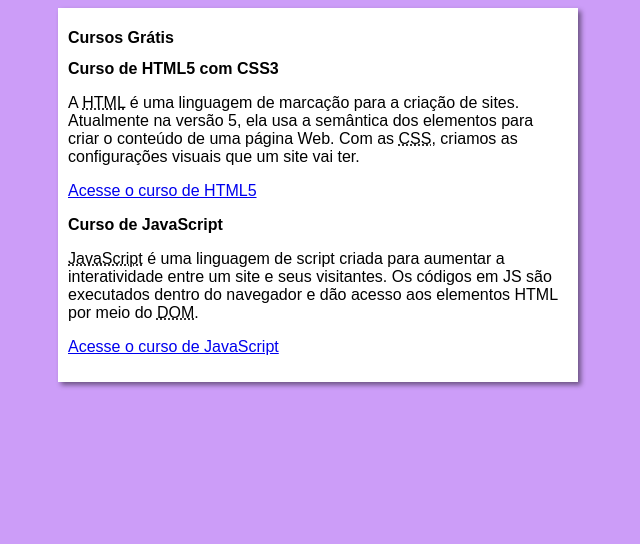
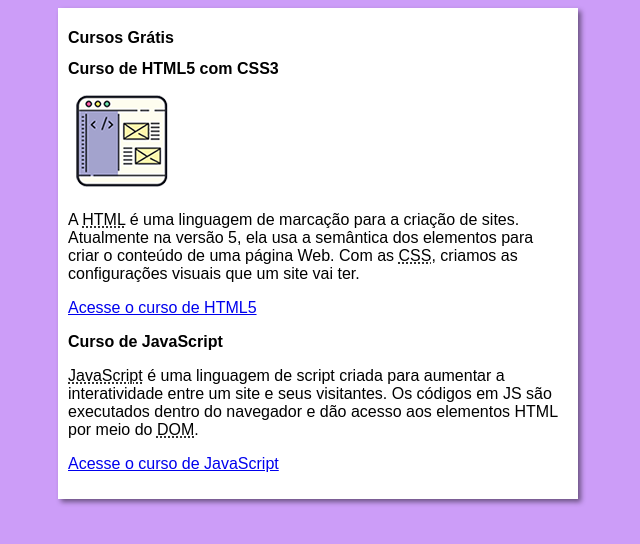
Before and after one commit to jess-vf/projeto-site, a plain HTML site: page index.html in a window 1280 px wide. Shown: the whole page, without its empty margins (322-962 px from the left). Drawn offline with Linux system fonts and the light colour scheme.

Commit message:
Update index.html

```diff
--- a/index.html
+++ b/index.html
@@ -13,6 +13,7 @@
         </header>
         <article>
             <h2>Curso de HTML5 com CSS3</h2>
+            <img class="lado" src="imagens/curso-html-css.png" alt="Curso Html">
             <p>A <abbr title="HyperText Markup Language">HTML</abbr> é uma linguagem de marcação para a criação de sites. Atualmente na versão 5, ela usa a semântica dos elementos para criar o conteúdo de uma página Web. Com as <abbr title="Cascading Style Sheets">CSS</abbr>, criamos as configurações visuais que um site vai ter.</p>
             <p><a href="curso-html.html">Acesse o curso de HTML5</a></p>
         </article>
```
